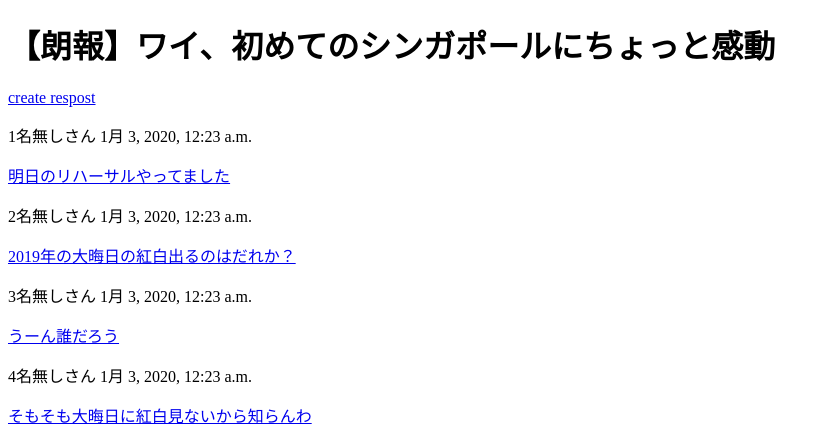
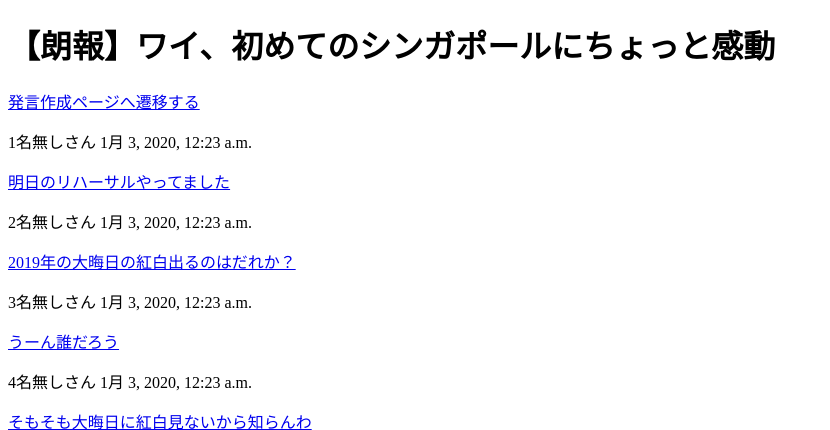
Before and after one commit to py-py-py/2ch_like_sns, a Django app: template sns/sns_app/templates/sns_app/thread.html in a window 1280 px wide. Shown: the top 430 px of the page, without its empty margins (0-830 px from the left). Run offline with Django 3.2, Linux system fonts and the light colour scheme; the template is opened without the code that fills it: values that come from a table or form of the project are taken from there, others are empty; data comes from the database, SQL or seed files in the repository; parts of the project's set-up code (start-up, migrations or seed data) failed here and were passed over.

Commit message:
update thread.html

```diff
--- a/sns/sns_app/templates/sns_app/thread.html
+++ b/sns/sns_app/templates/sns_app/thread.html
@@ -7,7 +7,7 @@
 {% block content %}
 {% if thread %}
     <h1>{{ thread.thread_name }}</h1>
-    <a href="{% url 'sns_app:create_post' thread.id %}">create respost</a>
+    <a href="{% url 'sns_app:create_post' thread.id %}">発言作成ページへ遷移する</a>
     {% if response_posts %}
         {% for response_post in response_posts %}
             <p>{{ response_post.id }}{{ response_post.post_user }} {{ response_post.posted_date }}</p>
```
